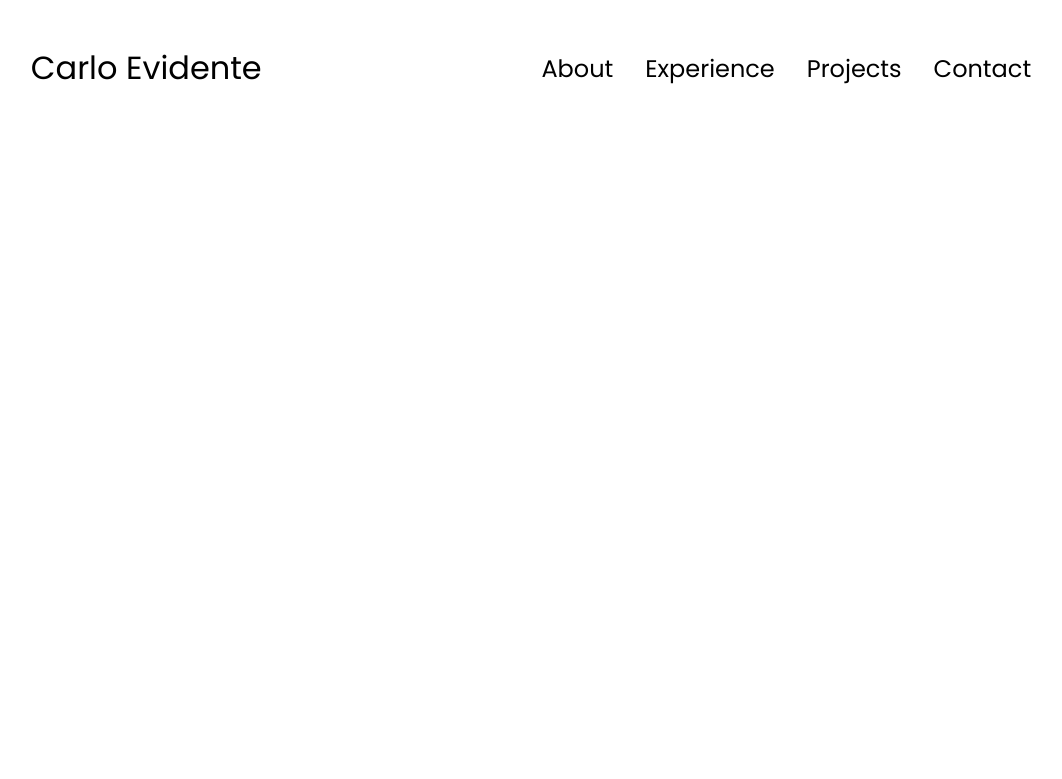
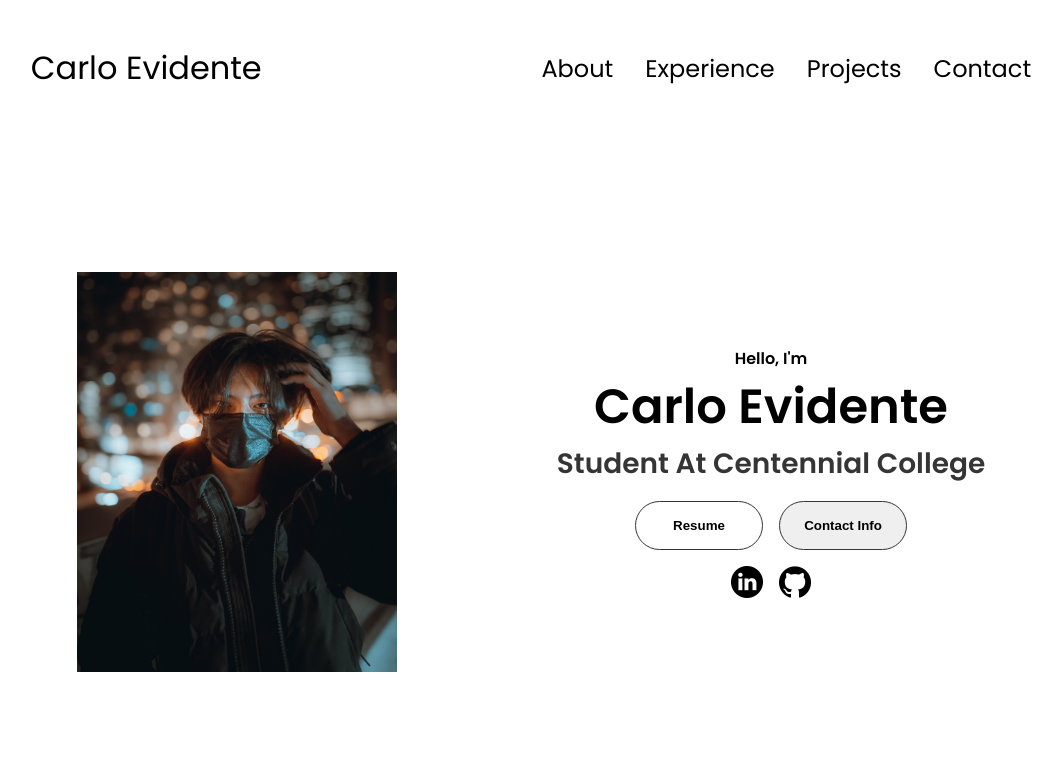
Before and after one commit to caevi/html-css-js-portfolio, a plain HTML site: page index.html in a window 1280 px wide. Shown: the whole page, without its empty margins (109-1171 px from the left). Drawn offline with Linux system fonts and the light colour scheme.

Commit message:
heavy
created a section with many divs with classes. added linkedin and github profiles. Added profile picture

```diff
--- a/index.html
+++ b/index.html
@@ -3,7 +3,7 @@
 <head>
     <meta charset="UTF-8">
     <meta name="viewport" content="width=device-width, initial-scale=1.0">
-    <title>My Portfolio</title>
+    <title>Carlo's Portfolio</title>
     <link rel = "stylesheet" href="style.css">
     <link rel = "stylesheet" href="mediaqueries.css">
 
@@ -37,6 +37,26 @@
         </div>
     </div>
 </nav>
+<section id="profile">
+    <div class ="section_pic-container">
+        <img src="./assets/carloevidente.jpg" alt ="John Doe profile pic">
+    </div>
+    <div class="section_text">
+        <p class="section_text_p1">Hello, I'm</p>
+        <h1 class="title"> Carlo Evidente</h1>
+        <p class="section_text_p2">Student At Centennial College</p>
+        <div class="btn-container">
+            <button class="btn btn-color-2" onclick="window.open('./assets/officialresume.pdf')">Resume </button>
+            <button class="btn btn-color-1"onclick="location.href='./#contact'">Contact Info</button>
+        </div>
+        <div id="socials-container">
+            <img src="./assets/linkedin.png" alt="My Linked in profile" class="icon" onclick="location.href='https://www.linkedin.com/in/ramon-evidente-368ab9229/'">
+            <img src="./assets/github.png" alt="My github profile" class="icon" onclick="location.href='https://github.com/caevi'">
+
+        </div>
+    </div>
+</section>
+</body>
     <script src="script.js"></script>
 </body>
 </html>
--- a/mediaqueries.css
+++ b/mediaqueries.css
@@ -23,3 +23,24 @@
     overflow:hidden;
     transition: all 0.3 ease-in-out;
 }
+.menu-links li{
+    list-style:none;
+}
+.menu-links.open{
+    max-height:300px;
+}
+.hamburger-icon.open span:first-child{
+    transform: rotate(45deg) translate(10px, 5px)
+}
+.hamburger-icon.open span:nth-child(2){
+   opacity:0;
+}
+.hamburger-icon.open span:last-child{
+    transform: rotate(-45deg) translate(10px, -5px)
+}
+.hamburger-icon span:first-child{
+    transform:none;
+}
+.hamburger-icon span:first-child{
+   opacity:1;
+}
--- a/style.css
+++ b/style.css
@@ -83,3 +83,97 @@ a:hover{
 .menu-links.open{
     max-height:300px;
 }
+/*Section*/
+section{
+    padding-top: 4vh;
+    height: 96;
+    margin:0 10rem;
+    box-sizing:border-box;
+    min-height:fit-content;
+}
+
+.section-container{
+    display:flex;
+}
+
+/* Profile Section */
+#profile {
+    display:flex;
+    justify-content:center;
+    gap: 5rem;
+    height: 80vh;
+}
+
+.section_pic-container{
+    display:flex;
+    height:400px;
+    width:400px;
+    margin:auto 0;
+}
+.section_text{
+    align-self:center;
+    text-align:center;
+}
+.section_text p {
+    font-weight:600;
+}
+.section_text_p1{
+    text-align:center;
+}
+.section_text_p2{
+    font-size: 1.75rem;
+    margin-bottom:1rem;
+    color:rgb(53,53,53);
+}
+.title{
+    font-size:3rem;
+    text-align:center;
+}
+#socials-container{
+    display:flex;
+    justify-content:center;
+    margin-top:1rem;
+    gap:1rem;
+
+}
+/* Icons */
+.icon{
+    cursor:pointer;
+    height:2rem;
+}
+/* Buttons */
+.btn-container{
+    display:flex;
+    justify-content:center;
+    gap:1rem;
+
+}
+.btn{
+    font-weight:600;
+    transition:all 300ms ease;
+    padding:1rem;
+    width: 8rem;
+    border-radius:2rem;
+}
+.btn-color-1, .btn-color-2{
+    border:rgb(53,53,53) 0.1rem solid;
+}
+.btn-color-1:hover, .btn-color-2:hover{
+   cursor:pointer;
+}
+.btn-color-1:hover, .btn-color-2:hover{
+    background:rgb(53,53,53);
+    color:white;
+ }
+ .btn-color-1:hover{
+   background:rbg(0,0,0);
+ }
+ .btn-color-2{
+    background:none;
+ }
+ .btn-color-2:hover{
+    border: rgb(255,255,255) 0.1rem solid;
+ }
+ .btn-container{
+    gap:1rem;
+ }
```
Also changed, not shown: assets/carloevidente.jpg (added), 1 other file.
